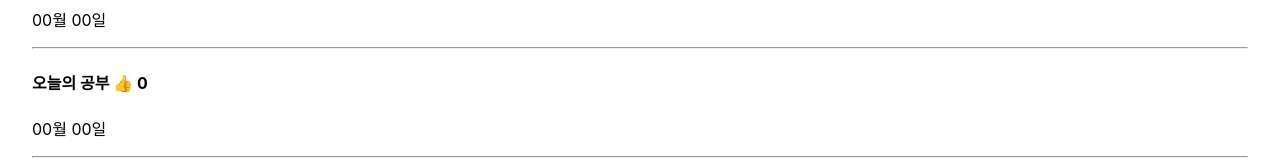
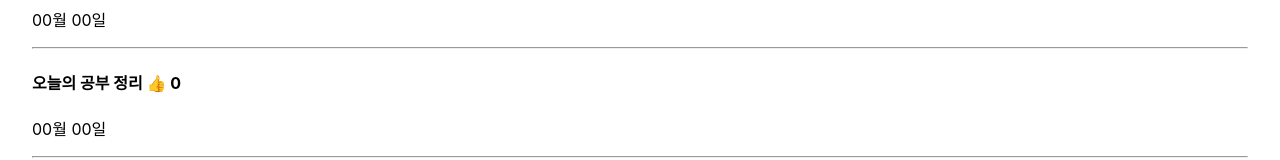
Before and after one commit to Reload0213/semi-blog, a React (Create React App) app: page / in a window 1280 px wide. Shown: the part 274-434 px from the top of the page. Built offline with nearby package versions, Linux system fonts and the light colour scheme.

Commit message:
contributions test
contributions

```diff
--- a/src/App.js
+++ b/src/App.js
@@ -13,7 +13,7 @@ function App() {
   let [blogTitle, setBlogTitle] = useState([
     "오늘의 식단",
     "OOTD",
-    "오늘의 공부"
+    "오늘의 공부 정리"
   ]);
 
   let [detailTitleNum, setDetailTtileNum] = useState(0);
```
